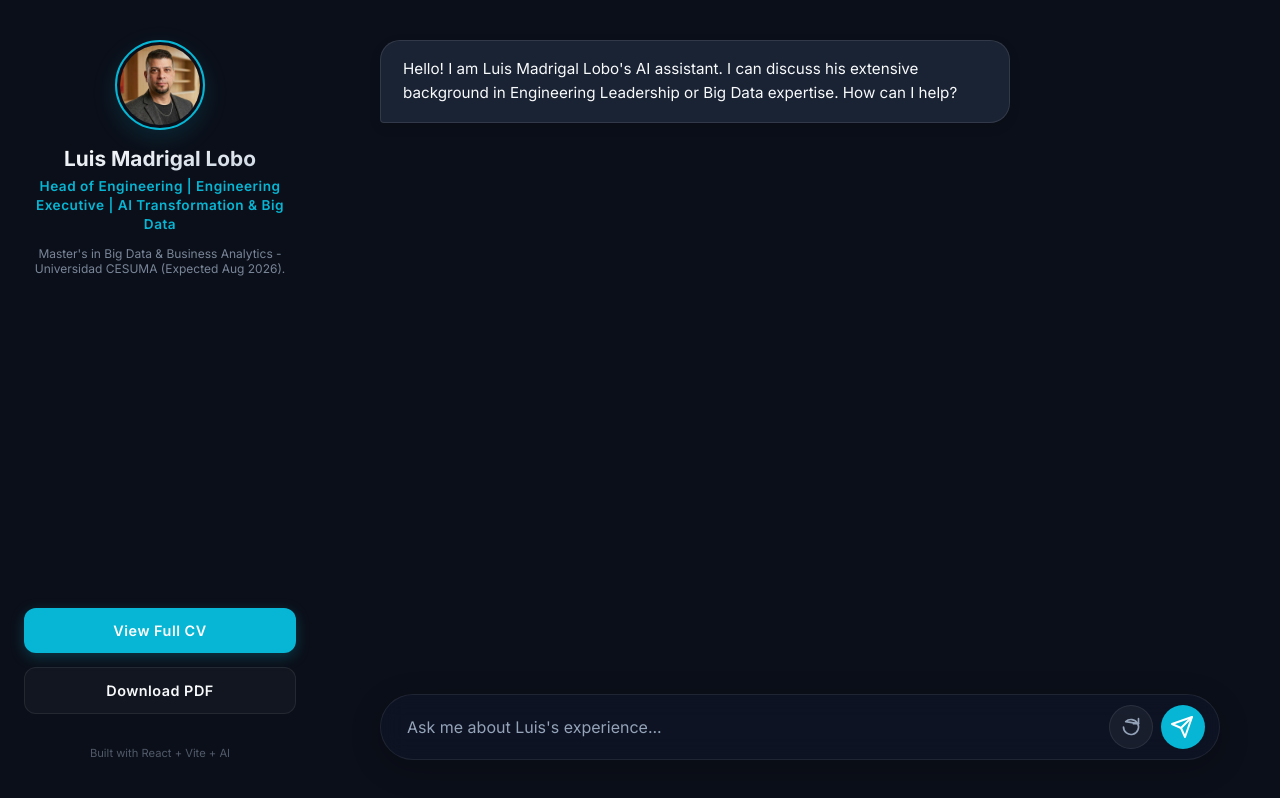
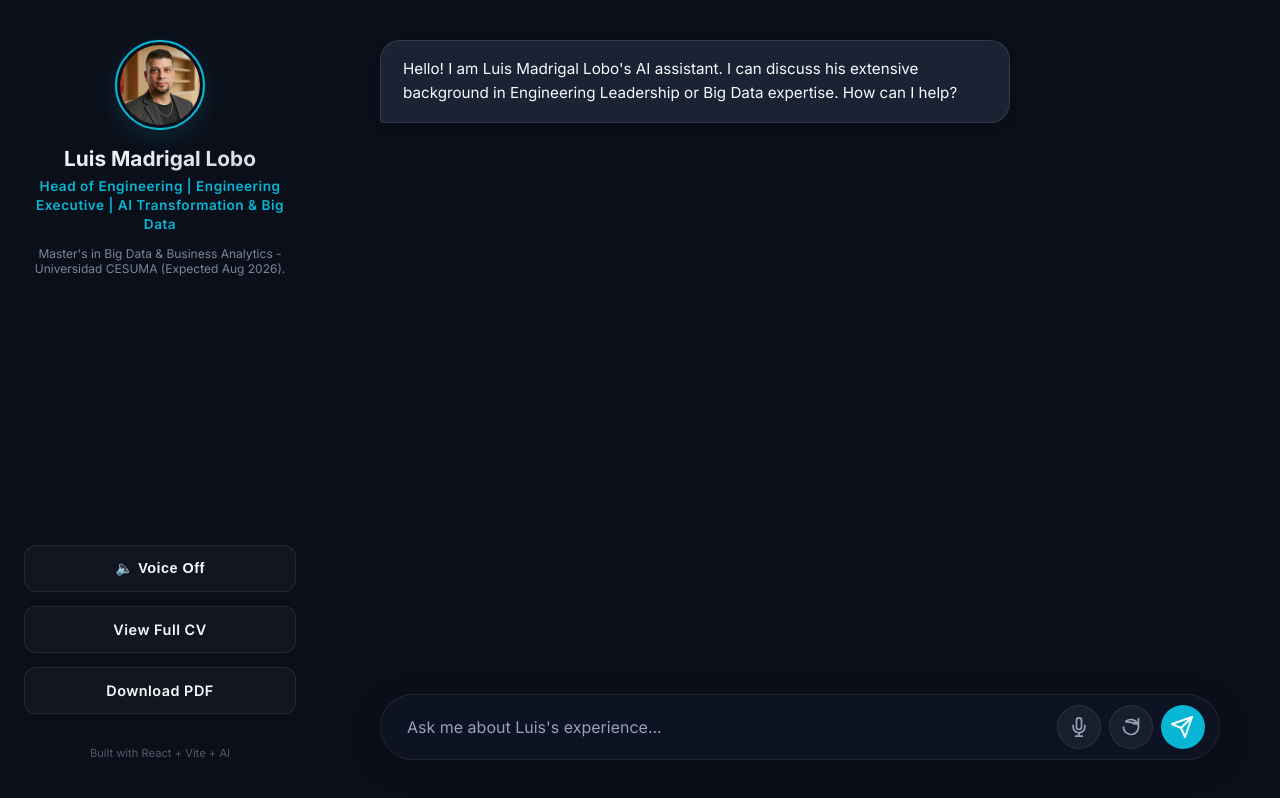
Before and after one commit to luimadrigal/ai-portfolio-cv, a React (Vite) app: page / in a window 1280 px wide. Built offline with nearby package versions, Linux system fonts and the light colour scheme; no server answers.

Commit message:
feat: audio

```diff
--- a/src/components/ChatInterface.css
+++ b/src/components/ChatInterface.css
@@ -383,3 +383,42 @@
         padding: 20px;
     }
 }
+
+.mic-btn {
+    background: rgba(255, 255, 255, 0.05);
+    border: 1px solid var(--border);
+    width: 44px;
+    height: 44px;
+    border-radius: 50%;
+    display: flex;
+    align-items: center;
+    justify-content: center;
+    color: var(--text-secondary);
+    cursor: pointer;
+    transition: all 0.2s cubic-bezier(0.4, 0, 0.2, 1);
+    margin-left: 8px;
+}
+
+.mic-btn:hover:not(:disabled) {
+    background: rgba(255, 255, 255, 0.1);
+    color: var(--text-primary);
+    border-color: rgba(6, 182, 212, 0.4);
+}
+
+.mic-btn.recording {
+    background: rgba(239, 68, 68, 0.2);
+    border-color: #ef4444;
+    color: #ef4444;
+    animation: pulseMic 1.5s infinite;
+}
+
+@keyframes pulseMic {
+    0% { box-shadow: 0 0 0 0 rgba(239, 68, 68, 0.4); }
+    70% { box-shadow: 0 0 0 10px rgba(239, 68, 68, 0); }
+    100% { box-shadow: 0 0 0 0 rgba(239, 68, 68, 0); }
+}
+
+.mic-btn:disabled:not(.recording) {
+    opacity: 0.5;
+    cursor: not-allowed;
+}
--- a/src/components/ChatInterface.jsx
+++ b/src/components/ChatInterface.jsx
@@ -9,20 +9,29 @@ const ChatInterface = ({ data, pdfPath }) => {
         role: 'assistant',
         content: `Hello! I am ${data?.personal_info?.name || "Luis"}'s AI assistant. I can discuss his extensive background in Engineering Leadership or Big Data expertise. How can I help?`
     };
+
     const [messages, setMessages] = useState([defaultMessage]);
     const [input, setInput] = useState('');
     const [isLoading, setIsLoading] = useState(false);
+
+    // Audio integration states
+    const [isRecording, setIsRecording] = useState(false);
+    const [isVoiceEnabled, setIsVoiceEnabled] = useState(false);
+    const mediaRecorderRef = useRef(null);
+    const audioChunksRef = useRef([]);
     const chatEndRef = useRef(null);
 
     useEffect(() => {
         chatEndRef.current?.scrollIntoView({ behavior: 'smooth' });
     }, [messages]);
 
-    const handleSend = async () => {
-        if (!input.trim() || isLoading) return;
+    const handleSend = async (textToSend = input) => {
+        const query = typeof textToSend === 'string' ? textToSend : input;
+        if (!query.trim() || isLoading) return;
+
         setIsLoading(true);
-        setMessages(prev => [...prev, { role: 'user', content: input }]);
-        setInput('');
+        setMessages(prev => [...prev, { role: 'user', content: query }]);
+        if (query === input) setInput('');
 
         try {
             const response = await fetch("https://api.groq.com/openai/v1/chat/completions", {
@@ -32,13 +41,33 @@ const ChatInterface = ({ data, pdfPath }) => {
                     model: "llama-3.3-70b-versatile",
                     messages: [
                         { role: "system", content: "You are the professional assistant for Luis Madrigal Lobo. Answer in English only." },
-                        { role: "user", content: input }
+                        { role: "user", content: query }
                     ]
                 })
             });
             if (!response.ok) throw new Error("API Error");
             const result = await response.json();
-            setMessages(prev => [...prev, { role: 'assistant', content: result.choices[0].message.content }]);
+            const aiText = result.choices[0].message.content;
+
+            setMessages(prev => [...prev, { role: 'assistant', content: aiText }]);
+
+            // Native Browser Text-to-Speech
+            if (isVoiceEnabled && window.speechSynthesis) {
+                window.speechSynthesis.cancel();
+                // strip markdown formatting characters for cleaner audio reading
+                const cleanText = aiText.replace(/[*#`]/g, '');
+                const utterance = new SpeechSynthesisUtterance(cleanText);
+                utterance.lang = 'en-US';
+
+                // Try to find a premium/natural English voice if available
+                const voices = window.speechSynthesis.getVoices();
+                const englishVoices = voices.filter(v => v.lang.startsWith('en'));
+                if (englishVoices.length > 0) {
+                    const premiumVoice = englishVoices.find(v => v.name.toLowerCase().includes('premium') || v.name.toLowerCase().includes('google') || v.name.toLowerCase().includes('siri'));
+                    utterance.voice = premiumVoice || englishVoices[0];
+                }
+                window.speechSynthesis.speak(utterance);
+            }
         } catch (error) {
             setMessages(prev => [...prev, { role: 'assistant', content: "Connection issue. Please try again later." }]);
         } finally {
@@ -46,8 +75,70 @@ const ChatInterface = ({ data, pdfPath }) => {
         }
     };
 
+    const handleMicClick = async () => {
+        if (isRecording) {
+            mediaRecorderRef.current?.stop();
+            return;
+        }
+
+        try {
+            const stream = await navigator.mediaDevices.getUserMedia({ audio: true });
+            const mediaRecorder = new MediaRecorder(stream);
+            mediaRecorderRef.current = mediaRecorder;
+            audioChunksRef.current = [];
+
+            mediaRecorder.ondataavailable = (event) => {
+                if (event.data.size > 0) audioChunksRef.current.push(event.data);
+            };
+
+            mediaRecorder.onstop = async () => {
+                setIsRecording(false);
+                setIsLoading(true);
+
+                const mimeType = mediaRecorder.mimeType || 'audio/webm';
+                const audioBlob = new Blob(audioChunksRef.current, { type: mimeType });
+                const extension = mimeType.includes('mp4') ? 'm4a' : 'webm';
+                const audioFile = new File([audioBlob], `recording.${extension}`, { type: mimeType });
+
+                const formData = new FormData();
+                formData.append("file", audioFile);
+                formData.append("model", "whisper-large-v3-turbo");
+
+                let transcribedText = "";
+                try {
+                    const res = await fetch("https://api.groq.com/openai/v1/audio/transcriptions", {
+                        method: "POST",
+                        headers: { "Authorization": `Bearer ${apiKey}` },
+                        body: formData
+                    });
+                    if (!res.ok) throw new Error("Transcription failed");
+                    const data = await res.json();
+                    transcribedText = data.text;
+                } catch (err) {
+                    console.error("Transcription error:", err);
+                    alert("Sorry, there was an issue understanding the microphone audio.");
+                }
+
+                stream.getTracks().forEach(track => track.stop());
+                setIsLoading(false);
+
+                // Auto-send transcribed text if valid
+                if (transcribedText && transcribedText.trim().length > 0) {
+                    handleSend(transcribedText);
+                }
+            };
+
+            mediaRecorder.start();
+            setIsRecording(true);
+        } catch (error) {
+            console.error("Mic error:", error);
+            alert("Microphone capture failed. Please ensure permissions are granted.");
+        }
+    };
+
     const handleClear = () => {
         setMessages([defaultMessage]);
+        if (window.speechSynthesis) window.speechSynthesis.cancel();
     };
 
     return (
@@ -63,7 +154,13 @@ const ChatInterface = ({ data, pdfPath }) => {
                 </div>
 
                 <div className="nav-actions">
-                    <a href={pdfPath} target="_blank" rel="noopener noreferrer" className="btn btn-primary">
+                    <button
+                        onClick={() => setIsVoiceEnabled(!isVoiceEnabled)}
+                        className={`btn ${isVoiceEnabled ? 'btn-primary' : 'btn-outline'}`}
+                    >
+                        {isVoiceEnabled ? '🔊 Voice On' : '🔈 Voice Off'}
+                    </button>
+                    <a href={pdfPath} target="_blank" rel="noopener noreferrer" className="btn btn-outline">
                         View Full CV
                     </a>
                     <a href={pdfPath} download="CV_Luis_Madrigal_Lobo.pdf" className="btn btn-outline">
@@ -101,15 +198,24 @@ const ChatInterface = ({ data, pdfPath }) => {
                             value={input}
                             onChange={e => setInput(e.target.value)}
                             onKeyDown={e => e.key === 'Enter' && handleSend()}
-                            placeholder="Ask me about Luis's experience..."
+                            placeholder={isRecording ? "Listening..." : "Ask me about Luis's experience..."}
+                            disabled={isRecording}
                         />
-                        <button onClick={handleClear} disabled={isLoading} className="clear-btn" title="Clear chat">
+                        <button onClick={handleMicClick} disabled={isLoading && !isRecording} className={`mic-btn ${isRecording ? 'recording' : ''}`} title="Voice message">
+                            <svg width="20" height="20" viewBox="0 0 24 24" fill="none" stroke="currentColor" strokeWidth="2" strokeLinecap="round" strokeLinejoin="round">
+                                <path d="M12 1a3 3 0 0 0-3 3v8a3 3 0 0 0 6 0V4a3 3 0 0 0-3-3z"></path>
+                                <path d="M19 10v2a7 7 0 0 1-14 0v-2"></path>
+                                <line x1="12" y1="19" x2="12" y2="23"></line>
+                                <line x1="8" y1="23" x2="16" y2="23"></line>
+                            </svg>
+                        </button>
+                        <button onClick={handleClear} disabled={isLoading || isRecording} className="clear-btn" title="Clear chat">
                             <svg width="20" height="20" viewBox="0 0 24 24" fill="none" stroke="currentColor" strokeWidth="2" strokeLinecap="round" strokeLinejoin="round">
                                 <path d="M21 2v6h-6"></path>
                                 <path d="M3 12a9 9 0 1 0 2.63-6.37L21 8"></path>
                             </svg>
                         </button>
-                        <button onClick={handleSend} disabled={isLoading} className="send-btn" title="Send message">
+                        <button onClick={() => handleSend(input)} disabled={isLoading || isRecording} className="send-btn" title="Send message">
                             <svg width="24" height="24" viewBox="0 0 24 24" fill="none" stroke="currentColor" strokeWidth="2" strokeLinecap="round" strokeLinejoin="round">
                                 <line x1="22" y1="2" x2="11" y2="13"></line>
                                 <polygon points="22 2 15 22 11 13 2 9 22 2"></polygon>
```
